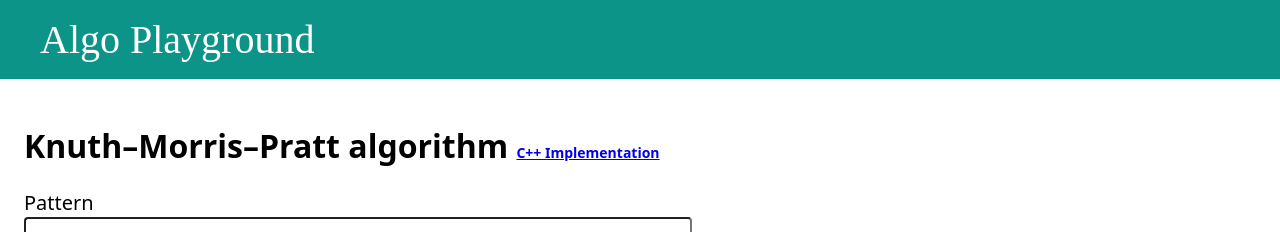
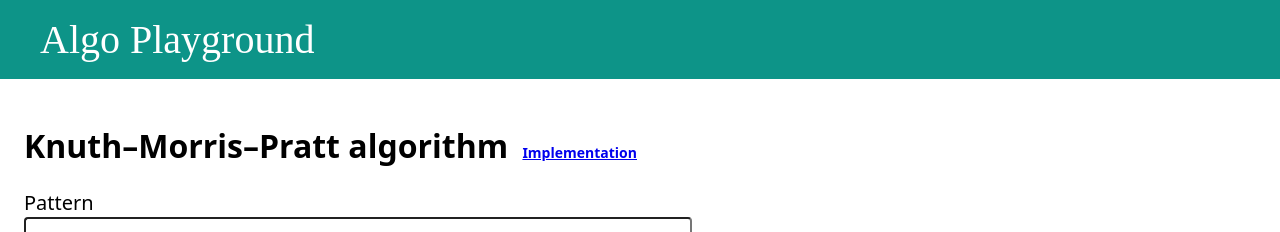
Before and after one commit to zetaraku/algo-playground, a Nuxt app: page /alg/kmp in a window 1280 px wide. Shown: the top 232 px of the page. Built offline with nearby package versions, Linux system fonts and the light colour scheme.

Commit message:
chore: add icon for KMP alg impl link

```diff
--- a/pages/alg/kmp.vue
+++ b/pages/alg/kmp.vue
@@ -165,12 +165,10 @@ onMounted(() => {
     <h1>
       Knuth–Morris–Pratt algorithm
       <a
-        class="text-sm"
+        class="text-sm mx-1"
         href="https://github.com/zetaraku/leetcode/blob/master/28-implement-strstr.cpp"
         target="_blank"
-      >
-        C++ Implementation
-      </a>
+      ><div class="inline-block align-middle i-mdi:code-tags mr-0.5" />Implementation</a>
     </h1>
 
     <!-- Pattern and Text Inputs -->
```
